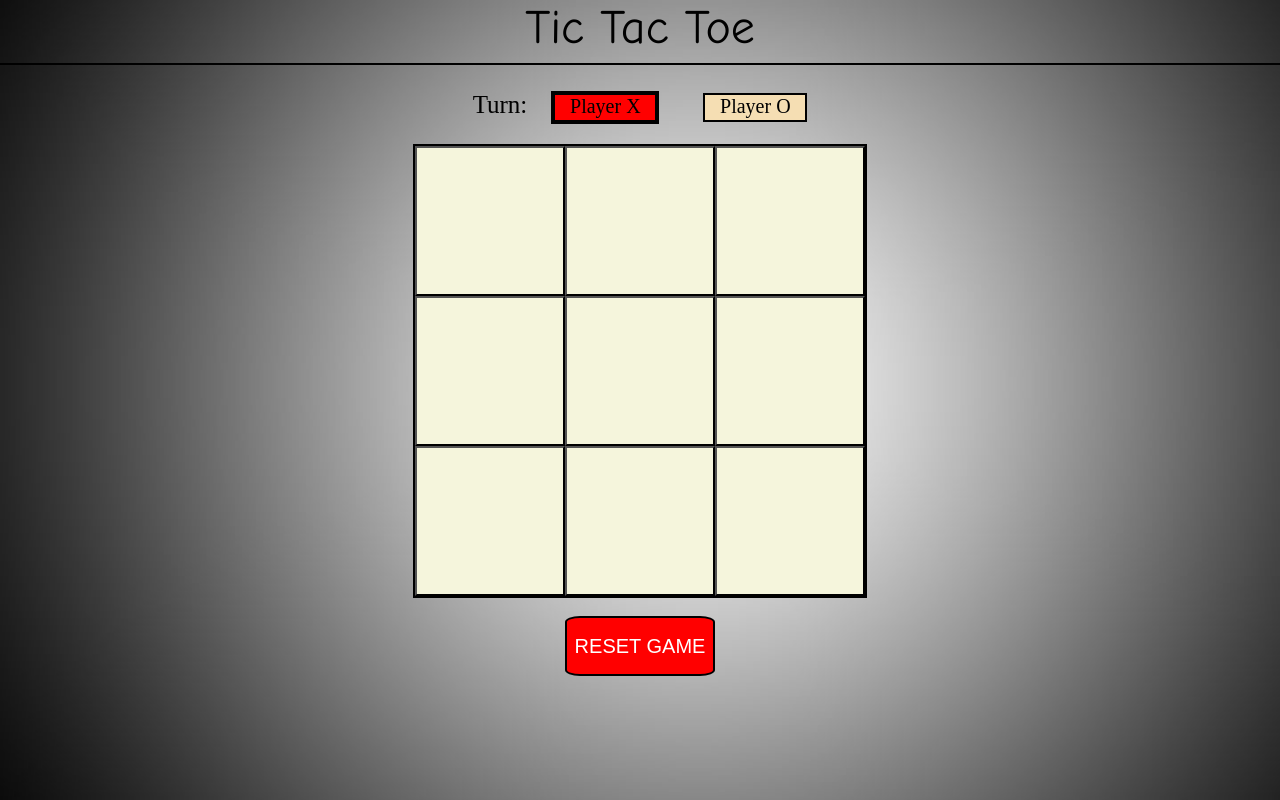
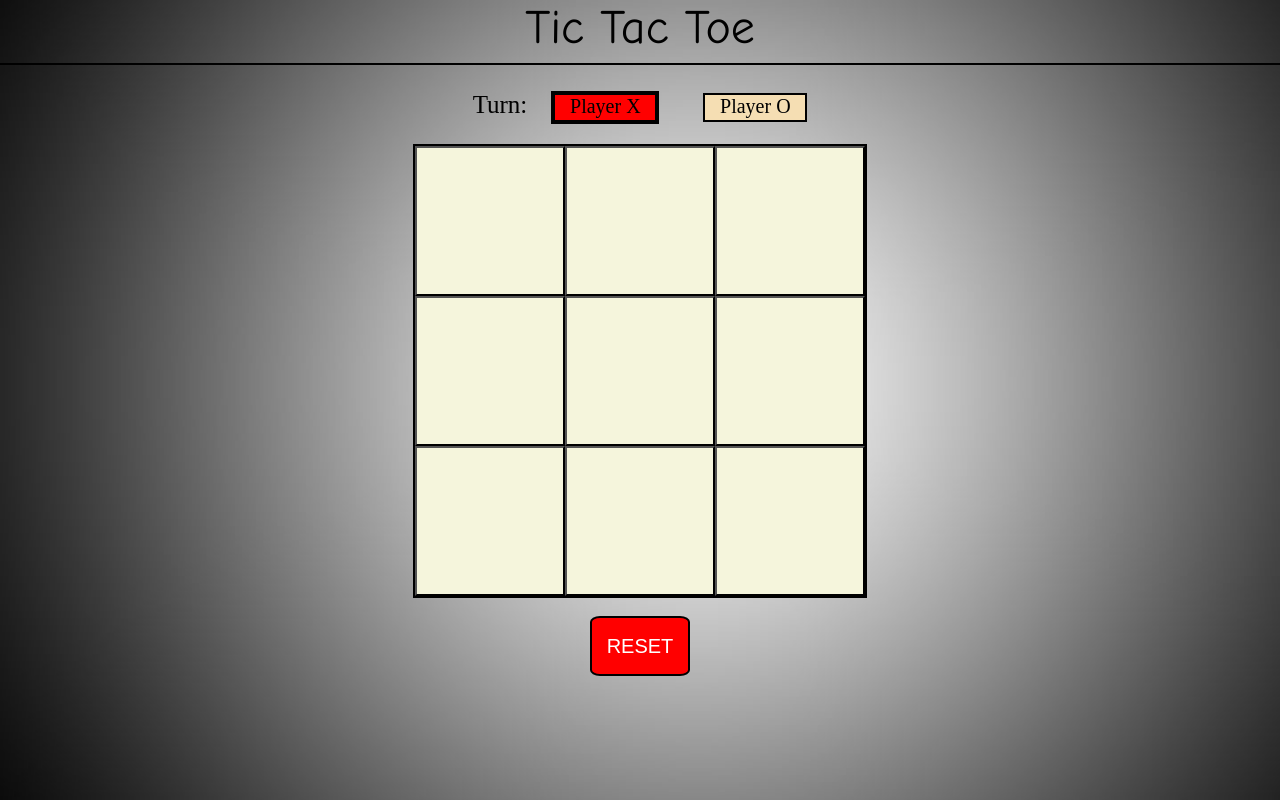
Before and after one commit to 1880akshay/tic_tac_toe, a plain HTML site: page index.html in a window 1280 px wide. Drawn offline with Linux system fonts and the light colour scheme.

Commit message:
minor changes

```diff
--- a/index.html
+++ b/index.html
@@ -23,7 +23,7 @@
        <input type="button" id="box9" onclick="fill('box9')">
     </div>
     <br>
-    <a href="index.html"><button>RESET GAME</button></a>
+    <a href="index.html"><button>RESET</button></a>
     </center>
 
 </body>
--- a/stylesheet.css
+++ b/stylesheet.css
@@ -26,7 +26,7 @@ input:hover {
     background-color:#d6d6d6;
 }
 button {
-    width: 150px;
+    width: 100px;
     height: 60px;
     color: white;
     border: 2px solid black;
```
